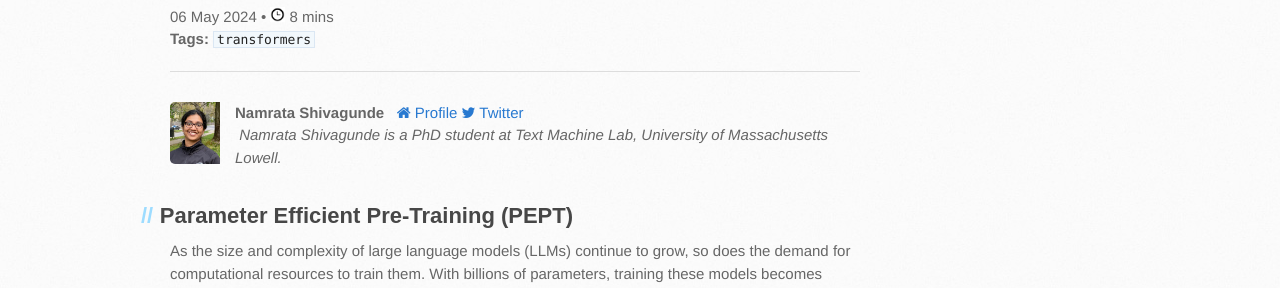
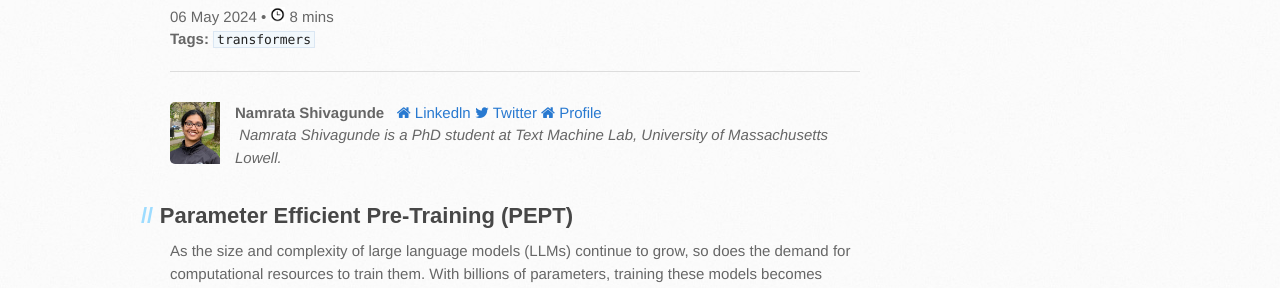
Before and after one commit to text-machine-lab/blog, a Jekyll site: the page docs/2024/pept_relora_n_galore/index.html, which Jekyll copies as it is, in a window 1280 px wide and 900 px high. Shown: the part 344-632 px from the top of the window. Built offline with Jekyll 4.4.1, drawn with Linux system fonts in a browser that asks for light colours; nearby versions of some CDN libraries; a script that is not in the unit is left out; comment, search, counter and statistics services are not loaded.

Commit message:
Update index.html

```diff
--- a/docs/2024/pept_relora_n_galore/index.html
+++ b/docs/2024/pept_relora_n_galore/index.html
@@ -133,11 +133,9 @@
     <div class="author-text">
         <span class="author-name"> Namrata Shivagunde &nbsp;</span>
 
-              <a href="https://text-machine.cs.uml.edu/lab2/people/nshivagunde/"><span class="label"><i class="fa fa-home"></i> Profile</span></a>
-
-
+              <a href="https://www.linkedin.com/in/namrata-shivagunde-b5823ba3/"><span class="label"><i class="fa fa-home"></i> Linkedln</span></a>
               <a href="https://twitter.com/namshivagunde"><span class="label"><i class="fa fa-twitter"></i> Twitter</span></a>
-
+	      <a href="https://text-machine.cs.uml.edu/lab2/people/nshivagunde/"><span class="label"><i class="fa fa-home"></i> Profile</span></a>
 
            <br/> <i class="fa id-badge"></i> <i>Namrata Shivagunde is a PhD student at Text Machine Lab, University of Massachusetts Lowell.</i>
 
```
